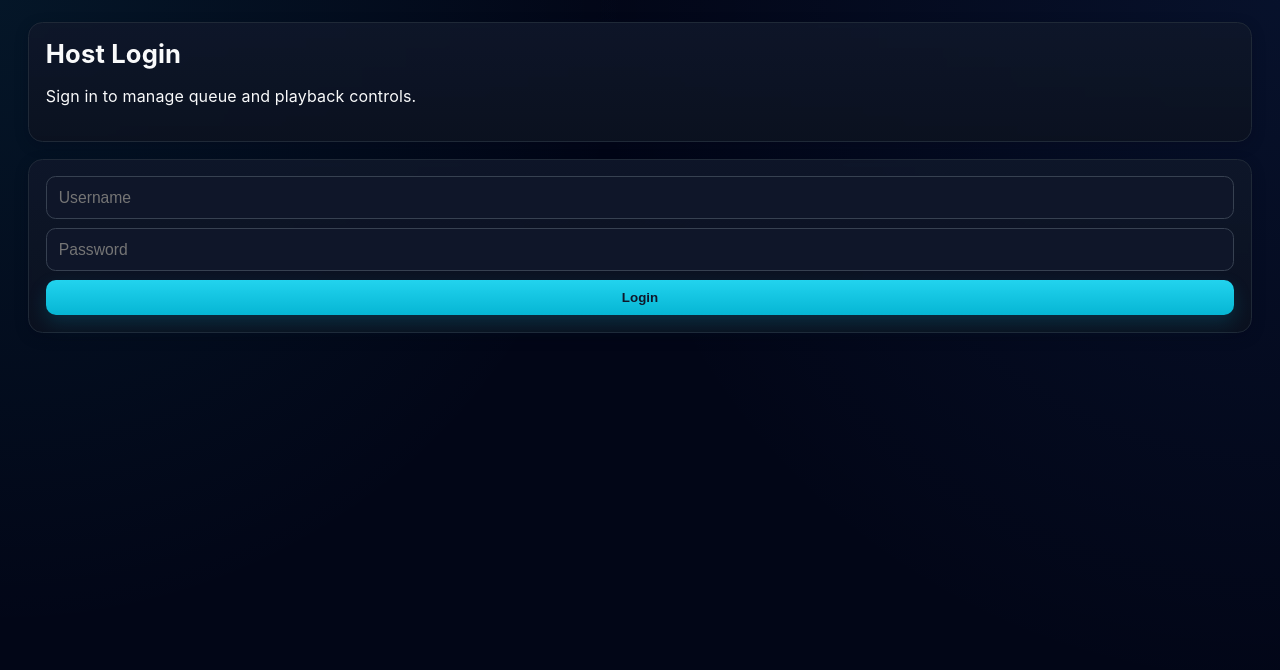
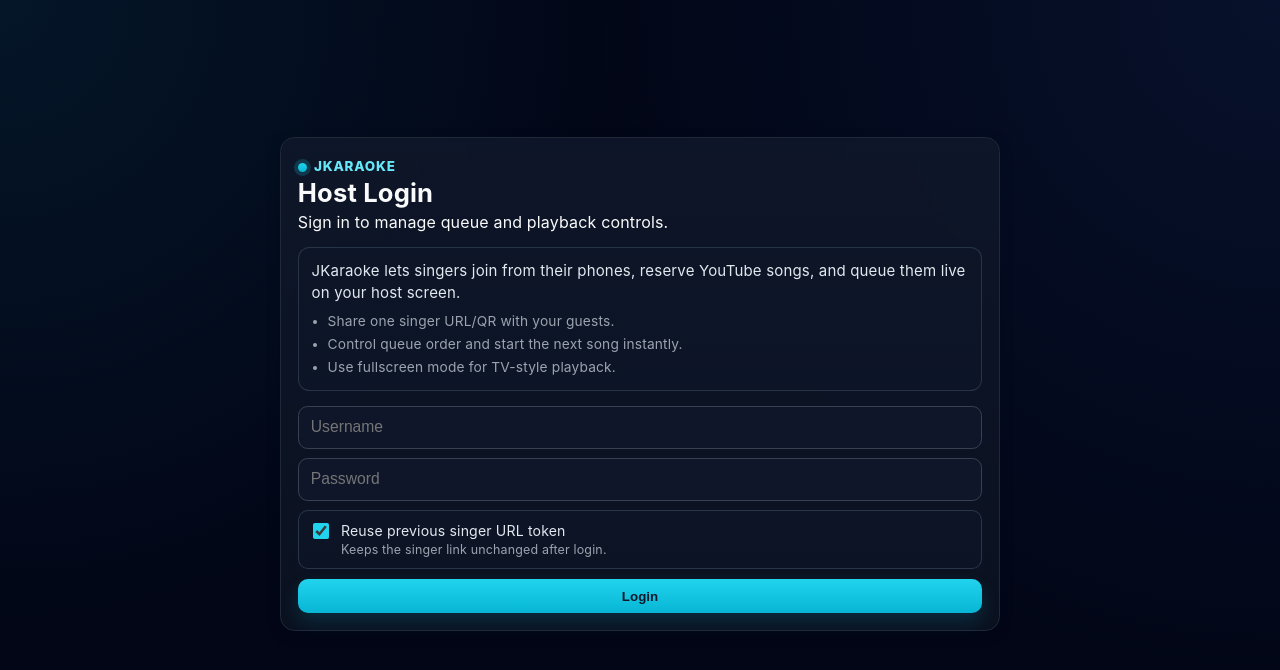
Before and after one commit to turlahector/JKaraokeOnline, a React (Vite) app: page /host in a window 1280 px wide. Shown: the top 670 px of the page. Built offline with nearby package versions, Linux system fonts and the light colour scheme.

Commit message:
Improve Login UI and Session handling

```diff
--- a/src/App.css
+++ b/src/App.css
@@ -309,6 +309,124 @@
 .login-form {
   flex-direction: column;
   align-items: stretch;
+}
+
+.login-screen {
+  min-height: calc(100vh - 2rem);
+  display: grid;
+  place-items: center;
+}
+
+.login-shell {
+  width: min(720px, 100%);
+  margin: 0;
+}
+
+.login-shell-header {
+  margin-bottom: 0.8rem;
+}
+
+.login-branding {
+  margin: 0 0 0.4rem;
+  display: inline-flex;
+  align-items: center;
+  gap: 0.45rem;
+  font-size: 0.84rem;
+  font-weight: 800;
+  letter-spacing: 0.06em;
+  text-transform: uppercase;
+  color: #67e8f9;
+}
+
+.brand-dot {
+  width: 0.56rem;
+  height: 0.56rem;
+  border-radius: 999px;
+  background: linear-gradient(180deg, #22d3ee, #06b6d4);
+  box-shadow: 0 0 0 4px rgba(34, 211, 238, 0.18);
+}
+
+.login-shell-header h1 {
+  margin: 0 0 0.25rem;
+}
+
+.login-shell-header p {
+  margin: 0;
+}
+
+.login-app-info {
+  margin-bottom: 0.95rem;
+  border: 1px solid rgba(51, 65, 85, 0.7);
+  border-radius: 0.72rem;
+  background: rgba(15, 23, 42, 0.45);
+  padding: 0.75rem 0.8rem;
+}
+
+.login-app-summary {
+  margin: 0 0 0.5rem;
+  color: #e2e8f0;
+  font-size: 0.94rem;
+}
+
+.login-feature-list {
+  margin: 0;
+  padding-left: 1rem;
+  color: var(--text-muted);
+  display: grid;
+  gap: 0.2rem;
+  font-size: 0.86rem;
+}
+
+.login-option {
+  display: flex;
+  align-items: flex-start;
+  gap: 0.55rem;
+  border: 1px solid rgba(51, 65, 85, 0.75);
+  border-radius: 0.62rem;
+  background: rgba(15, 23, 42, 0.5);
+  padding: 0.6rem 0.65rem;
+  font-size: 0.88rem;
+  color: var(--text-muted);
+}
+
+.login-option input[type='checkbox'] {
+  width: 1rem;
+  height: 1rem;
+  margin-top: 0.15rem;
+  flex: 0 0 auto;
+  padding: 0;
+  border-radius: 0.2rem;
+  border: 1px solid #475569;
+  background: #0f172a;
+  accent-color: var(--accent);
+}
+
+.login-option-label {
+  display: grid;
+  gap: 0.12rem;
+  color: #e2e8f0;
+  line-height: 1.35;
+}
+
+.login-option-label small {
+  color: var(--text-muted);
+  font-size: 0.78rem;
+}
+
+.session-refresh-panel {
+  margin: 0.65rem 0 0.55rem;
+  border: 1px solid rgba(56, 189, 248, 0.35);
+  border-radius: 0.62rem;
+  background: rgba(12, 33, 54, 0.55);
+  padding: 0.55rem 0.65rem;
+}
+
+.session-refresh-panel .muted {
+  font-size: 0.85rem;
+}
+
+.session-refresh-btn {
+  margin-top: 0.45rem;
 }
 
 input {
--- a/src/App.jsx
+++ b/src/App.jsx
@@ -4,6 +4,9 @@
 
 const POLL_INTERVAL_MS = 3000
 const YOUTUBE_IFRAME_API_URL = 'https://www.youtube.com/iframe_api'
+const LAST_SINGER_ACCESS_TOKEN_KEY = 'videoke_last_singer_access_token'
+const REUSE_SINGER_URL_ON_LOGIN_KEY = 'videoke_reuse_singer_url_on_login'
+const SINGER_SESSION_ACCESS_TOKEN_KEY = 'videoke_singer_access_token'
 let youtubeApiPromise
 
 function loadYouTubeApi() {
@@ -104,8 +107,11 @@
   singerSessionId,
   singerAccessTokenFromUrl,
   singerDraft,
+  singerNameInputRef,
+  singerSessionNeedsRefresh,
   onSingerDraftChange,
   onSaveSinger,
+  onRefreshSingerSession,
   searchTerm,
   onSearchTermChange,
   onSearchSubmit,
@@ -131,8 +137,17 @@
           {!singerAccessTokenFromUrl ? (
             <p className="error">Missing singer access token. Please use the Singer URL from the host screen.</p>
           ) : null}
+          {singerSessionNeedsRefresh && singerAccessTokenFromUrl ? (
+            <div className="session-refresh-panel">
+              <p className="muted">Your singer session needs to be refreshed for this updated URL token.</p>
+              <button type="button" className="secondary session-refresh-btn" onClick={onRefreshSingerSession}>
+                Refresh My Session
+              </button>
+            </div>
+          ) : null}
           <form className="row" onSubmit={onSaveSinger}>
             <input
+              ref={singerNameInputRef}
               value={singerDraft}
               onChange={(event) => onSingerDraftChange(event.target.value)}
               placeholder="Your name"
@@ -505,18 +520,35 @@
 function ScreenLoginView({
   usernameInput,
   passwordInput,
+  reuseSingerUrlOnLogin,
   onUsernameInputChange,
   onPasswordInputChange,
+  onReuseSingerUrlOnLoginChange,
   onLogin,
   loginError,
 }) {
   return (
-    <main className="layout screen">
-      <header className="card">
-        <h1>Host Login</h1>
-        <p>Sign in to manage queue and playback controls.</p>
-      </header>
-      <section className="card">
+    <main className="layout screen login-screen">
+      <section className="card login-shell">
+        <header className="login-shell-header">
+          <p className="login-branding" aria-label="JKaraoke brand">
+            <span className="brand-dot" aria-hidden="true" />
+            JKaraoke
+          </p>
+          <h1>Host Login</h1>
+          <p>Sign in to manage queue and playback controls.</p>
+        </header>
+        <section className="login-app-info">
+          <p className="login-app-summary">
+            JKaraoke lets singers join from their phones, reserve YouTube songs, and queue them live on your host
+            screen.
+          </p>
+          <ul className="login-feature-list">
+            <li>Share one singer URL/QR with your guests.</li>
+            <li>Control queue order and start the next song instantly.</li>
+            <li>Use fullscreen mode for TV-style playback.</li>
+          </ul>
+        </section>
         <form className="row login-form" onSubmit={onLogin}>
           <input
             value={usernameInput}
@@ -533,6 +565,17 @@
             autoComplete="current-password"
             required
           />
+          <label className="login-option">
+            <input
+              type="checkbox"
+              checked={reuseSingerUrlOnLogin}
+              onChange={(event) => onReuseSingerUrlOnLoginChange(event.target.checked)}
+            />
+            <span className="login-option-label">
+              Reuse previous singer URL token
+              <small>Keeps the singer link unchanged after login.</small>
+            </span>
+          </label>
           <button type="submit">Login</button>
         </form>
         {loginError ? <p className="error">{loginError}</p> : null}
@@ -551,12 +594,27 @@
     return pathname
   })
 
+  const initialSingerAccessTokenFromUrl = new URLSearchParams(window.location.search).get('token') || ''
+  const initialStoredSingerAccessToken = sessionStorage.getItem(SINGER_SESSION_ACCESS_TOKEN_KEY) || ''
+  const shouldResetSingerSessionOnLoad = Boolean(
+    initialSingerAccessTokenFromUrl &&
+      initialStoredSingerAccessToken &&
+      initialSingerAccessTokenFromUrl !== initialStoredSingerAccessToken,
+  )
+
+  if (shouldResetSingerSessionOnLoad) {
+    sessionStorage.removeItem('videoke_singer_name')
+    sessionStorage.removeItem('videoke_singer_token')
+    sessionStorage.removeItem('videoke_singer_session_id')
+    sessionStorage.removeItem(SINGER_SESSION_ACCESS_TOKEN_KEY)
+  }
+
   const [singerName, setSingerName] = useState(() => sessionStorage.getItem('videoke_singer_name') || '')
   const [singerToken, setSingerToken] = useState(() => sessionStorage.getItem('videoke_singer_token') || '')
   const [singerSessionId, setSingerSessionId] = useState(
     () => sessionStorage.getItem('videoke_singer_session_id') || '',
   )
-  const [singerAccessTokenFromUrl] = useState(() => new URLSearchParams(window.location.search).get('token') || '')
+  const [singerAccessTokenFromUrl] = useState(() => initialSingerAccessTokenFromUrl)
   const [singerDraft, setSingerDraft] = useState(() => sessionStorage.getItem('videoke_singer_name') || '')
   const [searchTerm, setSearchTerm] = useState('')
   const [searchResults, setSearchResults] = useState([])
@@ -565,7 +623,11 @@
   const [isSearching, setIsSearching] = useState(false)
   const [isReserving, setIsReserving] = useState(false)
   const [isLoading, setIsLoading] = useState(false)
-  const [error, setError] = useState('')
+  const [error, setError] = useState(() =>
+    shouldResetSingerSessionOnLoad
+      ? 'Singer URL was updated. Please confirm your singer name again to refresh your session.'
+      : '',
+  )
   const [toastMessage, setToastMessage] = useState('')
   const [hostToken, setHostToken] = useState(() => sessionStorage.getItem('videoke_host_token') || '')
   const [isHostAuthenticated, setIsHostAuthenticated] = useState(false)
@@ -575,6 +637,12 @@
   const [loginError, setLoginError] = useState('')
   const [singerAccessToken, setSingerAccessToken] = useState('')
   const [singerLinkMessage, setSingerLinkMessage] = useState('')
+  const [reuseSingerUrlOnLogin, setReuseSingerUrlOnLogin] = useState(() => {
+    const saved = localStorage.getItem(REUSE_SINGER_URL_ON_LOGIN_KEY)
+    return saved === null ? true : saved === 'true'
+  })
+  const [singerSessionNeedsRefresh, setSingerSessionNeedsRefresh] = useState(shouldResetSingerSessionOnLoad)
+  const singerNameInputRef = useRef(null)
 
   const isScreenView = useMemo(() => currentPath === '/host' || currentPath === '/screen', [currentPath])
   const singerShareUrl = singerAccessToken
@@ -635,6 +703,15 @@
   }, [toastMessage])
 
   useEffect(() => {
+    localStorage.setItem(REUSE_SINGER_URL_ON_LOGIN_KEY, String(reuseSingerUrlOnLogin))
+  }, [reuseSingerUrlOnLogin])
+
+  useEffect(() => {
+    if (!singerAccessToken) return
+    localStorage.setItem(LAST_SINGER_ACCESS_TOKEN_KEY, singerAccessToken)
+  }, [singerAccessToken])
+
+  useEffect(() => {
     if (!isScreenView) return
 
     if (!hostToken) {
@@ -673,10 +750,24 @@
     sessionStorage.removeItem('videoke_singer_name')
     sessionStorage.removeItem('videoke_singer_token')
     sessionStorage.removeItem('videoke_singer_session_id')
+    sessionStorage.removeItem(SINGER_SESSION_ACCESS_TOKEN_KEY)
     setSingerName('')
     setSingerToken('')
     setSingerSessionId('')
   }
+
+  const handleSingerTokenChanged = () => {
+    clearSingerSession()
+    setSearchResults([])
+    setSingerSessionNeedsRefresh(true)
+    setError('Singer URL was updated. Please confirm your singer name again to refresh your session.')
+  }
+
+  useEffect(() => {
+    if (isScreenView || !singerSessionNeedsRefresh) return
+    singerNameInputRef.current?.focus()
+    singerNameInputRef.current?.select()
+  }, [isScreenView, singerSessionNeedsRefresh, singerAccessTokenFromUrl])
 
   const handleSaveSinger = async (event) => {
     event.preventDefault()
@@ -702,12 +793,22 @@
       sessionStorage.setItem('videoke_singer_name', data.singerName)
       sessionStorage.setItem('videoke_singer_token', data.singerToken)
       sessionStorage.setItem('videoke_singer_session_id', data.singerSessionId)
+      sessionStorage.setItem(SINGER_SESSION_ACCESS_TOKEN_KEY, singerAccessTokenFromUrl)
       setSingerName(data.singerName)
       setSingerToken(data.singerToken)
       setSingerSessionId(data.singerSessionId)
+      setSingerSessionNeedsRefresh(false)
     } catch (err) {
       setError(err instanceof Error ? err.message : 'Failed to start singer session.')
     }
+  }
+
+  const handleRefreshSingerSession = () => {
+    clearSingerSession()
+    setSingerSessionNeedsRefresh(true)
+    setError('Please confirm your singer name again to refresh your session.')
+    singerNameInputRef.current?.focus()
+    singerNameInputRef.current?.select()
   }
 
   const handleSearch = async (event) => {
@@ -756,8 +857,11 @@
       const data = await response.json()
 
       if (!response.ok) {
-        if (response.status === 401) {
-          clearSingerSession()
+        if (
+          response.status === 401 ||
+          (response.status === 403 && String(data.error || '').toLowerCase().includes('url token'))
+        ) {
+          handleSingerTokenChanged()
         }
         throw new Error(data.error || 'Reservation failed.')
       }
@@ -780,8 +884,11 @@
       })
       if (!response.ok && response.status !== 204) {
         const data = await response.json()
-        if (response.status === 401) {
-          clearSingerSession()
+        if (
+          response.status === 401 ||
+          (response.status === 403 && String(data.error || '').toLowerCase().includes('url token'))
+        ) {
+          handleSingerTokenChanged()
         }
         throw new Error(data.error || 'Failed to remove reservation.')
       }
@@ -943,12 +1050,15 @@
     setLoginError('')
 
     try {
+      const previousSingerAccessToken = localStorage.getItem(LAST_SINGER_ACCESS_TOKEN_KEY) || ''
       const response = await fetch('/api/host/login', {
         method: 'POST',
         headers: { 'Content-Type': 'application/json' },
         body: JSON.stringify({
           username: usernameInput,
           password: passwordInput,
+          reuseSingerAccessToken: reuseSingerUrlOnLogin,
+          singerAccessToken: reuseSingerUrlOnLogin ? previousSingerAccessToken : '',
         }),
       })
       const data = await response.json()
@@ -962,7 +1072,11 @@
       setUsernameInput('')
       setPasswordInput('')
       setSingerLinkMessage('')
-      await fetchSingerAccessToken(data.token)
+      if (data.singerAccessToken) {
+        setSingerAccessToken(data.singerAccessToken)
+      } else {
+        await fetchSingerAccessToken(data.token)
+      }
       return
     } catch (err) {
       setLoginError(err instanceof Error ? err.message : 'Invalid username or password.')
@@ -1031,8 +1145,10 @@
           <ScreenLoginView
             usernameInput={usernameInput}
             passwordInput={passwordInput}
+            reuseSingerUrlOnLogin={reuseSingerUrlOnLogin}
             onUsernameInputChange={setUsernameInput}
             onPasswordInputChange={setPasswordInput}
+            onReuseSingerUrlOnLoginChange={setReuseSingerUrlOnLogin}
             onLogin={handleHostLogin}
             loginError={loginError}
           />
@@ -1044,8 +1160,11 @@
           singerSessionId={singerSessionId}
           singerAccessTokenFromUrl={singerAccessTokenFromUrl}
           singerDraft={singerDraft}
+          singerNameInputRef={singerNameInputRef}
+          singerSessionNeedsRefresh={singerSessionNeedsRefresh}
           onSingerDraftChange={setSingerDraft}
           onSaveSinger={handleSaveSinger}
+          onRefreshSingerSession={handleRefreshSingerSession}
           searchTerm={searchTerm}
           onSearchTermChange={setSearchTerm}
           onSearchSubmit={handleSearch}
```
Also changed, not shown: 2 other files (tests, documents, lock files or other folders).
